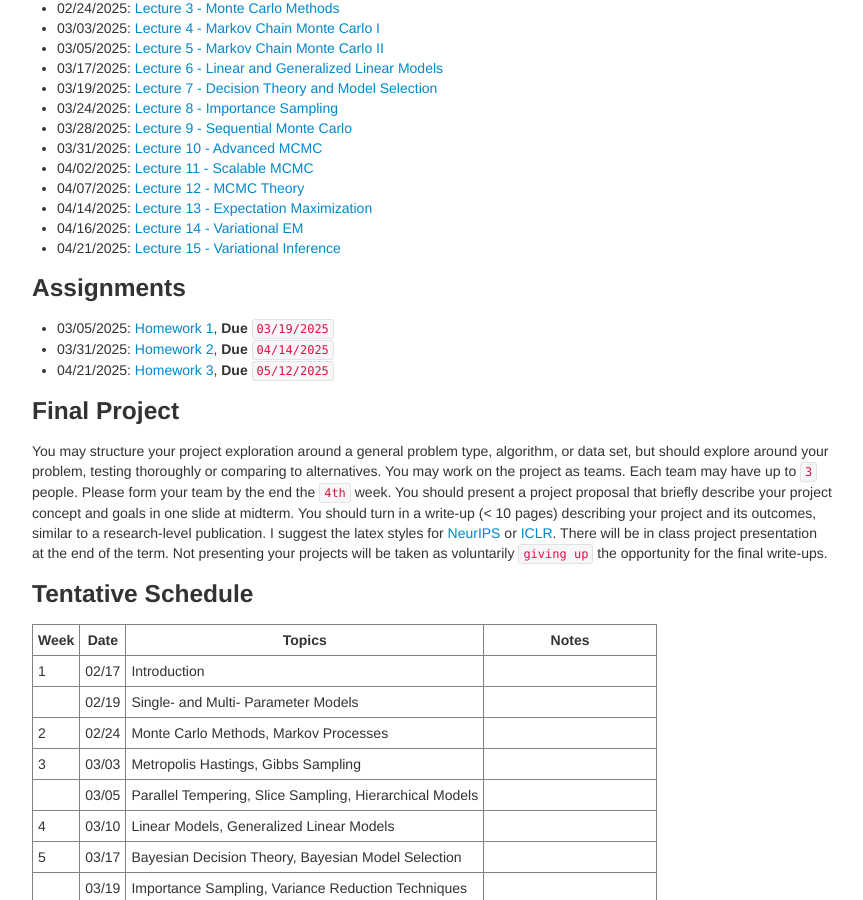
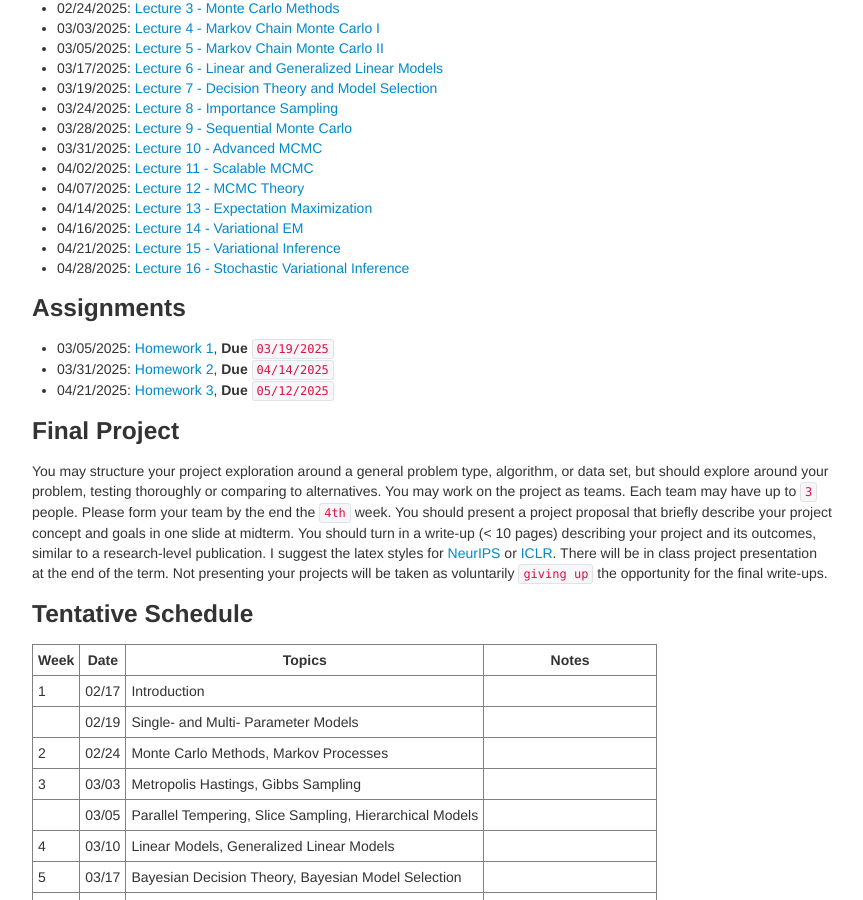
Before and after one commit to zcrabbit/zcrabbit.github.io, a Jekyll site: the page built from courses/btc-s25.md, in a window 1280 px wide and 900 px high, scrolled down 1215 px. Shown: the whole window, without its empty margins (208-1071 px from the left). Built offline with Jekyll 4.4.1, drawn with Linux system fonts in a browser that asks for light colours.

Commit message:
lecture 16 out

```diff
--- a/courses/btc-s25.md
+++ b/courses/btc-s25.md
@@ -55,6 +55,7 @@ We will use python during the course. A good Python tutorial is available at <ht
 - 04/14/2025: [Lecture 13 - Expectation Maximization]({{sites.baseurl}}/static/slides/btc_spring25/lec13.pdf)
 - 04/16/2025: [Lecture 14 - Variational EM]({{sites.baseurl}}/static/slides/btc_spring25/lec14.pdf)
 - 04/21/2025: [Lecture 15 - Variational Inference]({{sites.baseurl}}/static/slides/btc_spring25/lec15.pdf)
+- 04/28/2025: [Lecture 16 - Stochastic Variational Inference]({{sites.baseurl}}/static/slides/btc_spring25/lec16.pdf)
 
 
 
```
Also changed, not shown: 3 other files.
